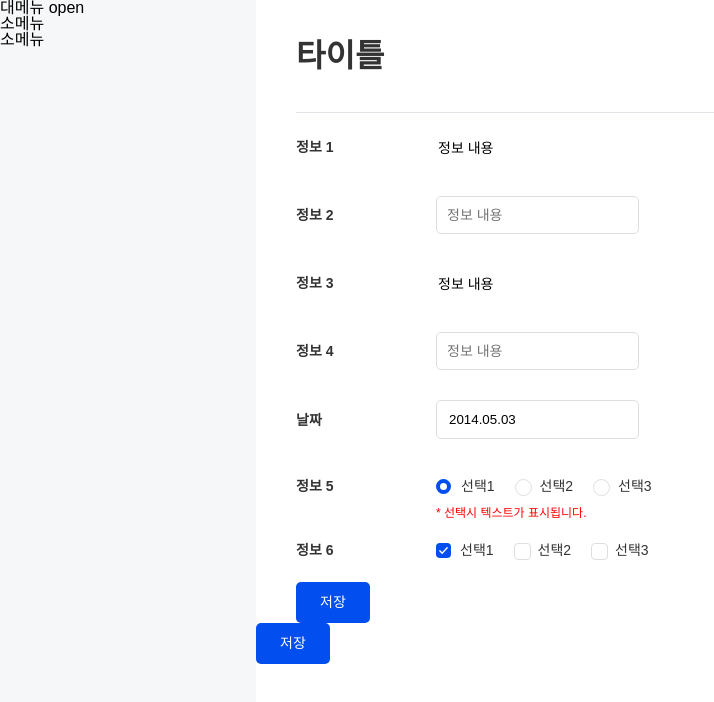
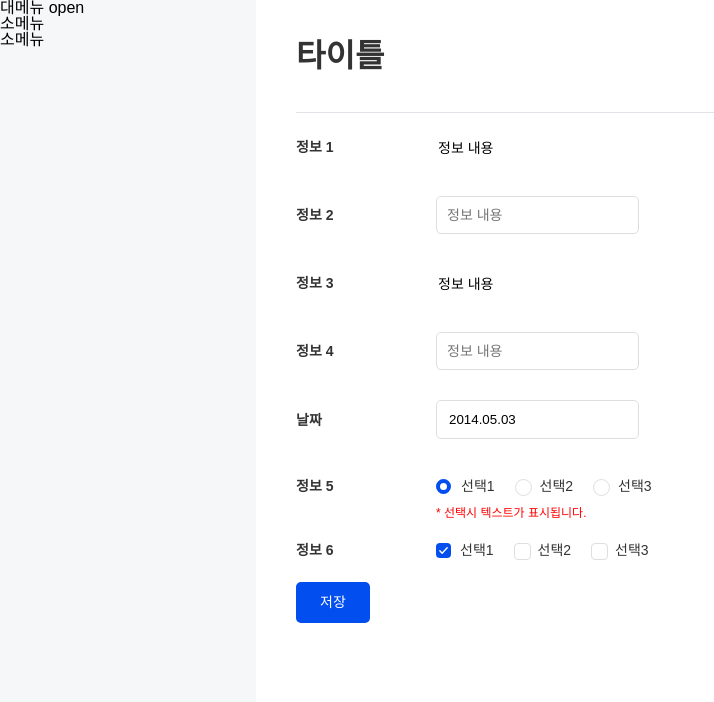
Before and after one commit to jisooround/dreamyoungs-prac, a React (Vite) app: page / in a window 1280 px wide. Shown: the top 702 px of the page, without its empty margins (0-714 px from the left). Built offline with nearby package versions, Linux system fonts and the light colour scheme.

Commit message:
delete: 버튼 컴포넌트 삭제

```diff
--- a/src/pages/Page1.tsx
+++ b/src/pages/Page1.tsx
@@ -1,5 +1,4 @@
 import Form from "../components/Form";
-import Button from "../components/Button";
 import Title from "../components/Title";
 
 const Page1 = () => {
@@ -7,7 +6,6 @@ const Page1 = () => {
     <div>
       <Title content={"타이틀"} />
       <Form />
-      <Button content={"저장"} />
     </div>
   );
 };
```
